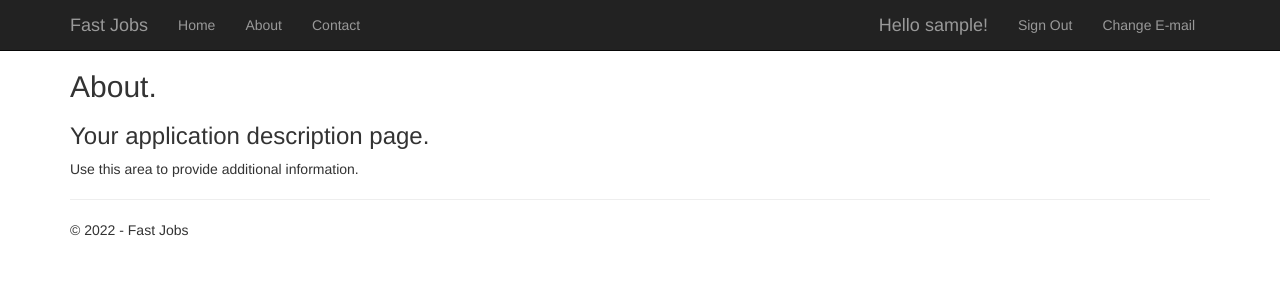
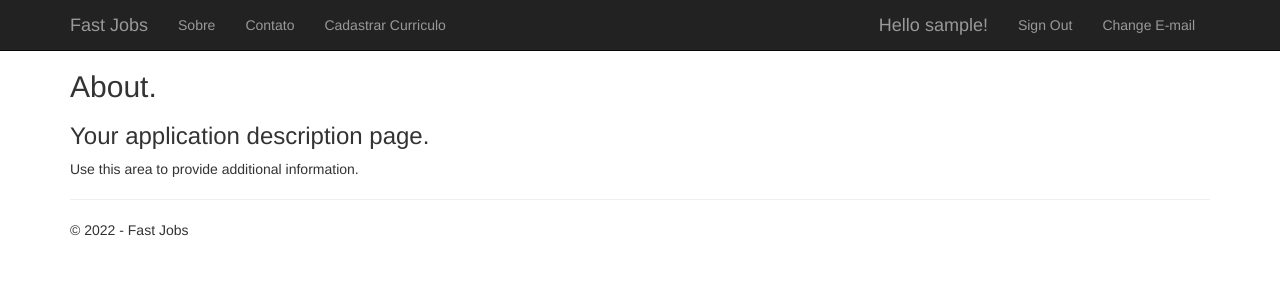
Before and after one commit to josuelopes512/DjangoWebProject1, a Django app: page /about/ in a window 1280 px wide. Shown: the top 300 px of the page. Run offline with Django 3.2, Linux system fonts and the light colour scheme; the visitor is signed in with stand-in values (Sample User, id 1); some libraries are stand-ins or nearby versions.

Commit message:
refact layout base

```diff
--- a/app/templates/app/layout.html
+++ b/app/templates/app/layout.html
@@ -3,7 +3,7 @@
 <head>
     <meta charset="utf-8" />
     <meta name="viewport" content="width=device-width, initial-scale=1.0">
-    <title>{{ title }} - My Django Application</title>
+    <title>{{ title }} - FastJobs</title>
     {% load static %}
     <link rel="stylesheet" type="text/css" href="{% static 'app/content/bootstrap.min.css' %}" />
     <link rel="stylesheet" type="text/css" href="{% static 'app/content/site.css' %}" />
@@ -26,9 +26,12 @@
             </div>
             <div class="navbar-collapse collapse">
                 <ul class="nav navbar-nav">
-                    <li><a href="{% url 'home' %}">Home</a></li>
-                    <li><a href="{% url 'about' %}">About</a></li>
-                    <li><a href="{% url 'contact' %}">Contact</a></li>
+                    {% comment %} <li><a href="{% url 'home' %}">Home</a></li> {% endcomment %}
+                    <li><a href="{% url 'about' %}">Sobre</a></li>
+                    <li><a href="{% url 'contact' %}">Contato</a></li>
+                    {% if user.is_authenticated %}
+                    <li><a href="{% url 'curriculo' %}">Cadastrar Curriculo</a></li>
+                    {% endif %}
                 </ul>
                 {% include 'app/loginpartial.html' %}
             </div>
```
